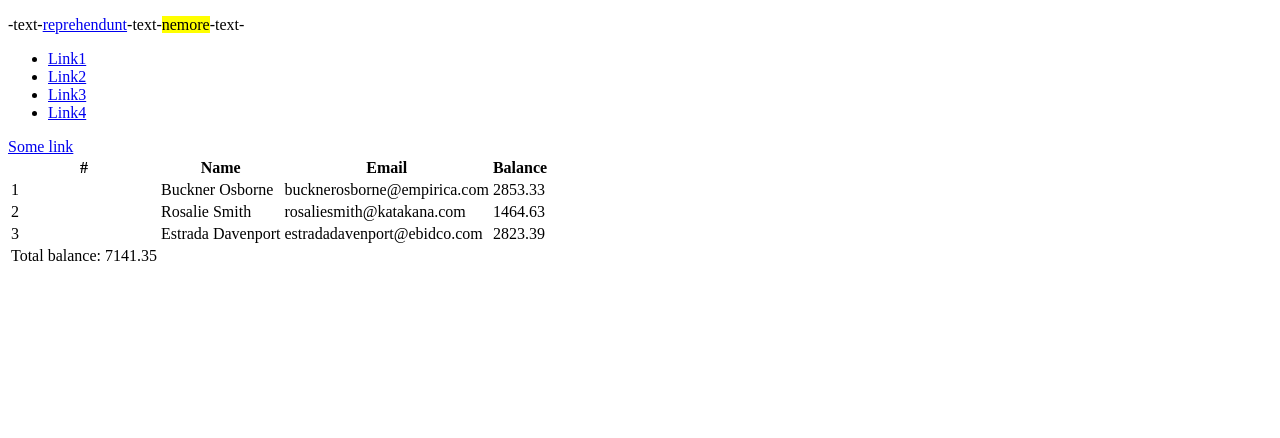
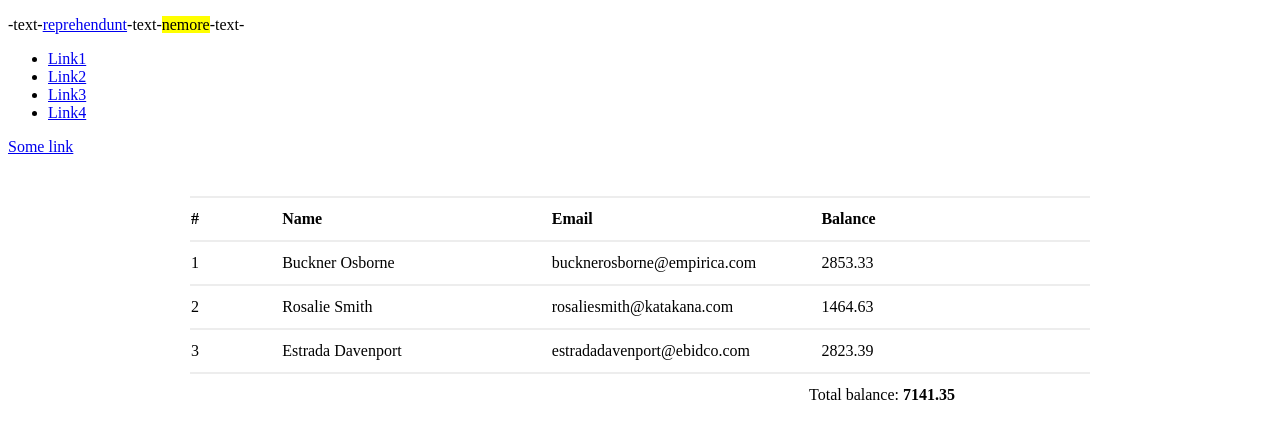
Before and after one commit to DmitriyMK/jsTask, a plain HTML site: page lesson-7/index.html in a window 1280 px wide. Drawn offline with Linux system fonts and the light colour scheme.

Commit message:
dode table form task #10

```diff
--- a/lesson-7/app.js
+++ b/lesson-7/app.js
@@ -204,7 +204,7 @@ total = total.reduce(function (a, b) {
 // Create tfoot
 let tfoot = `<tfoot>
               <tr>
-                <td>Total balance: ${total}</td>
+                <td colspan="4">Total balance: <b>${total}</b></td>
               </tr>
              </tfoot>
             `;
--- a/lesson-7/index.html
+++ b/lesson-7/index.html
@@ -6,6 +6,43 @@
   <meta name="viewport" content="width=device-width, initial-scale=1.0">
   <meta http-equiv="X-UA-Compatible" content="ie=edge">
   <title>Document</title>
+
+  <style>
+    table {
+      width: 100%;
+      max-width: 900px;
+      margin: 40px auto;
+      table-layout: fixed;
+      overflow-wrap: break-word;
+      border-collapse: collapse;
+      border-spacing: 0;
+    }
+
+    th:first-of-type {
+      width: 10%;
+    }
+
+    th {
+      width: 30%;
+      border-top: 2px solid #ededed;
+      text-align: left;
+      line-height: 2.5;
+    }
+
+    td {
+      width: 30%;
+      line-height: 2.5;
+      border-top: 2px solid #ededed;
+    }
+
+    tfoot {
+      text-align: right;
+    }
+
+    tfoot td {
+      padding-right: 15%;
+    }
+  </style>
 </head>
 
 <body>
```
